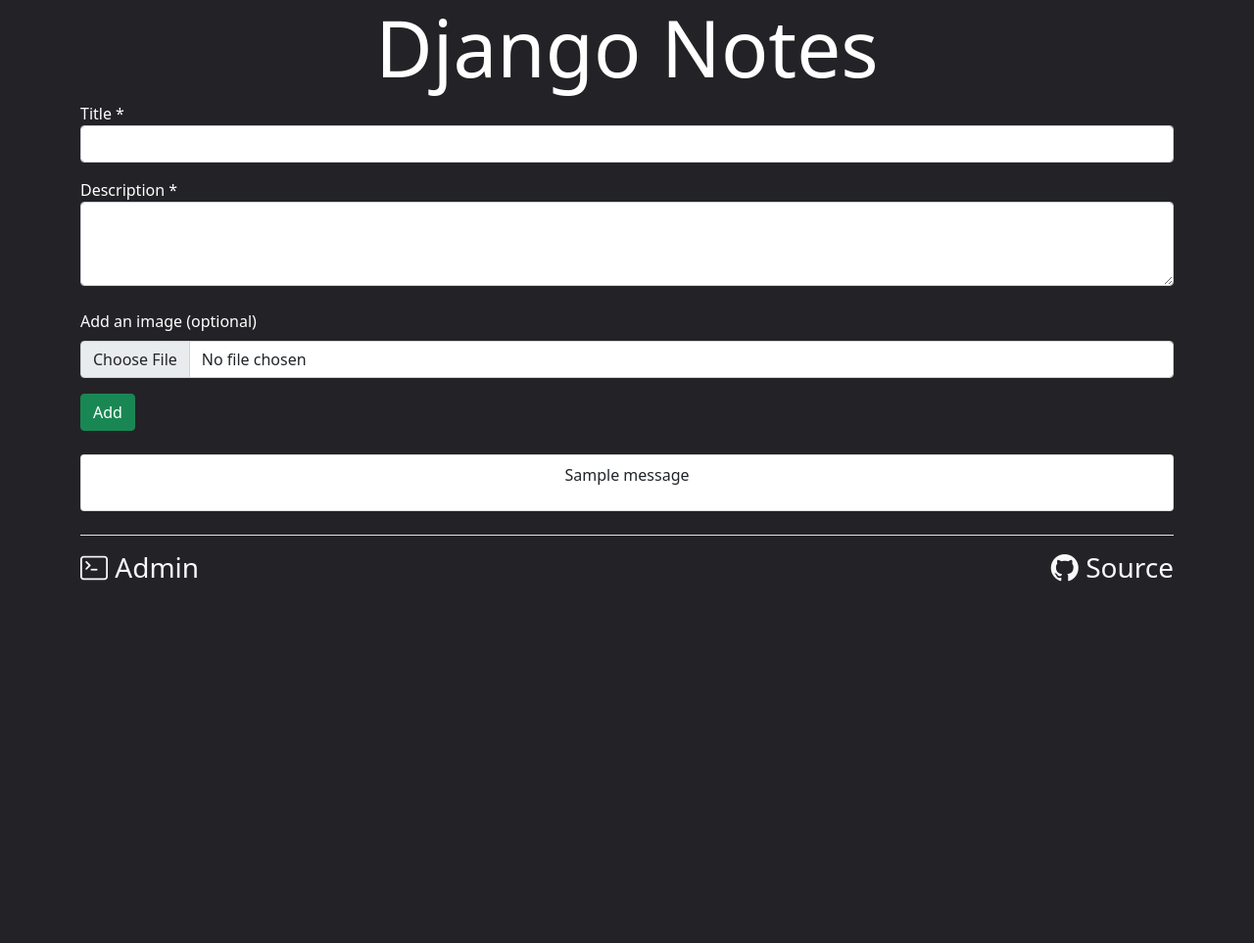
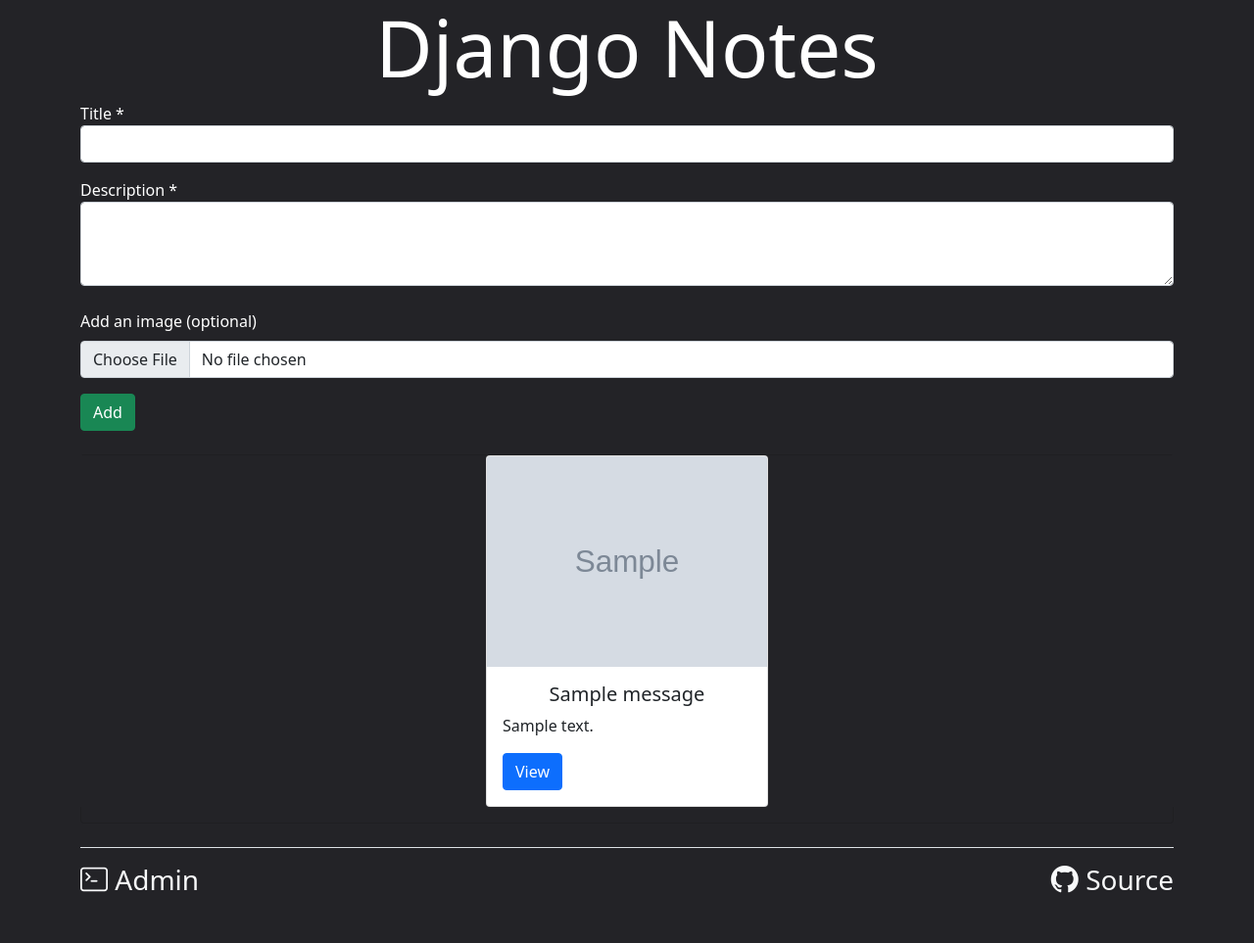
Before and after one commit to akamran2001/django-crud, a Django app: page / in a window 1280 px wide. Shown: the whole page at 98% size. Before the commit the page ends 594 px from the top, so only its background shows below. Run offline with Django 4.2, Linux system fonts and the light colour scheme; tables that the repository leaves empty hold one stand-in row (values such as "Sample post"); grey boxes marked "Sample" are stand-in pictures; some libraries are stand-ins or nearby versions.

Commit message:
homepage update

```diff
--- /dev/null
+++ b/Notes/static/Notes/index.js
@@ -0,0 +1,7 @@
+// Truncate descriptions longer than 50 chars
+document.querySelectorAll(".card-text").forEach((p) => {
+  let txt = p.textContent;
+  if (txt.length > 50) {
+    p.textContent = p.textContent.slice(0, 50) + "...";
+  }
+});
--- a/Notes/static/Notes/note.js
+++ b/Notes/static/Notes/note.js
@@ -1,3 +1,4 @@
+// Send a delete request when the delete button is clicked
 const del = () => {
   let csrftoken = document.querySelector("[name=csrfmiddlewaretoken]").value;
   fetch(`${window.location}`, {
--- a/Notes/static/Notes/style.css
+++ b/Notes/static/Notes/style.css
@@ -1,4 +1,23 @@
+:root {
+  --main-bg-color: #232327;
+}
+
 body {
-  background-color: #232327;
+  background-color: var(--main-bg-color);
   color: white;
 }
+.list-group-item,
+.list-group-item .row,
+.list-group-item .col {
+  background-color: var(--main-bg-color);
+  padding: 0;
+}
+.list-group-item .row {
+  margin-bottom: 1em;
+}
+.card {
+  transition: transform 0.2s;
+}
+.card:hover {
+  transform: scale(1.05);
+}
--- a/Notes/templates/Notes/index.html
+++ b/Notes/templates/Notes/index.html
@@ -77,13 +77,18 @@
             <div class="row">
               <div class="col">
                 <div class="d-flex justify-content-center">
-                  <p class="text-center">
-                    <a
-                      href="/notes/{{m.id}}"
-                      class="link-dark text-decoration-none"
-                      >{{m.title}}</a
-                    >
-                  </p>
+                  {% if m.image %}
+                  <div class="card" style="width: 18rem">
+                    <img src="{{m.image.url}}" class="card-img-top" alt="..." />
+                    {% else %}
+                    <div class="card" style="width: 100%">
+                    {% endif %}
+                    <div class="card-body">
+                      <h5 class="card-title text-center">{{m.title}}</h5>
+                      <p class="card-text">{{m.text}}</p>
+                      <a href="/notes/{{m.id}}" class="btn btn-primary">View</a>
+                    </div>
+                  </div>
                 </div>
               </div>
             </div>
@@ -115,7 +120,7 @@
         </footer>
       </div>
     </div>
-
+    <script src="{% static 'Notes/index.js' %}"></script>
     <script
       src="https://cdn.jsdelivr.net/npm/bootstrap@5.1.3/dist/js/bootstrap.bundle.min.js"
       integrity="sha384-ka7Sk0Gln4gmtz2MlQnikT1wXgYsOg+OMhuP+IlRH9sENBO0LRn5q+8nbTov4+1p"
--- a/Notes/urls.py
+++ b/Notes/urls.py
@@ -1,4 +1,4 @@
-from django.urls import path
+from django.urls import path, re_path
 from . import views
 urlpatterns = [
     path('', views.index, name='index'),
--- a/Notes/views.py
+++ b/Notes/views.py
@@ -5,8 +5,9 @@
 def index(request):
     if request.method == "POST":
         files = request.FILES.dict()
-        title = request.POST.dict()['title']
-        desc = request.POST.dict()['description']
+        req = request.POST.dict()
+        title = req['title']
+        desc = req['description']
         if 'image' in files:
             Message.objects.create(title=title, text=desc, image=files['image'])
         else:
@@ -17,21 +18,31 @@
 def edit(request):
 
     if request.method == "POST":
-        query = request.POST.dict()
-        note_id = query['note_id']
-        title = query['title']
-        desc = query['description']
+        files = request.FILES.dict()
+        req = request.POST.dict()
+        note_id = req['note_id']
+        title = req['title']
+        desc = req['description']
         obj = Message.objects.filter(id=note_id)[0]
         obj.title = title
         obj.text = desc
+        if 'image' in files:
+            obj.image.delete()
+            obj.image = files['image']
         obj.save()
-
-    if request.method == "GET":
-        query = request.GET.dict()
-        if 'note' in query:
-            note_id = query['note']
-            title = Message.objects.filter(id=note_id)[0].title
-            desc = Message.objects.filter(id=note_id)[0].text
+        return redirect('notes', id=note_id)
+    else:
+        # Get Request
+        req = request.GET.dict()
+        if 'note' in req:
+            note_id = req['note']
+            note = ""
+            try:
+                note = Message.objects.filter(id=note_id)[0]
+            except IndexError:
+                return redirect('index')
+            title = note.title
+            desc = note.text
             note_link = F"{request._get_scheme()}://{request.get_host()}/notes/{note_id}/"
             context = {
                 'header': 'Django Notes',
@@ -41,8 +52,8 @@
                 "note_link": note_link
             }
             return render(request, 'Notes/edit.html', context=context)
-
-    return redirect('index')
+        else:
+            return redirect('index')
 
 
 def notes(request, id=None):
```
Also changed, not shown: Notes/templates/Notes/edit.html (+13 -2 lines).
